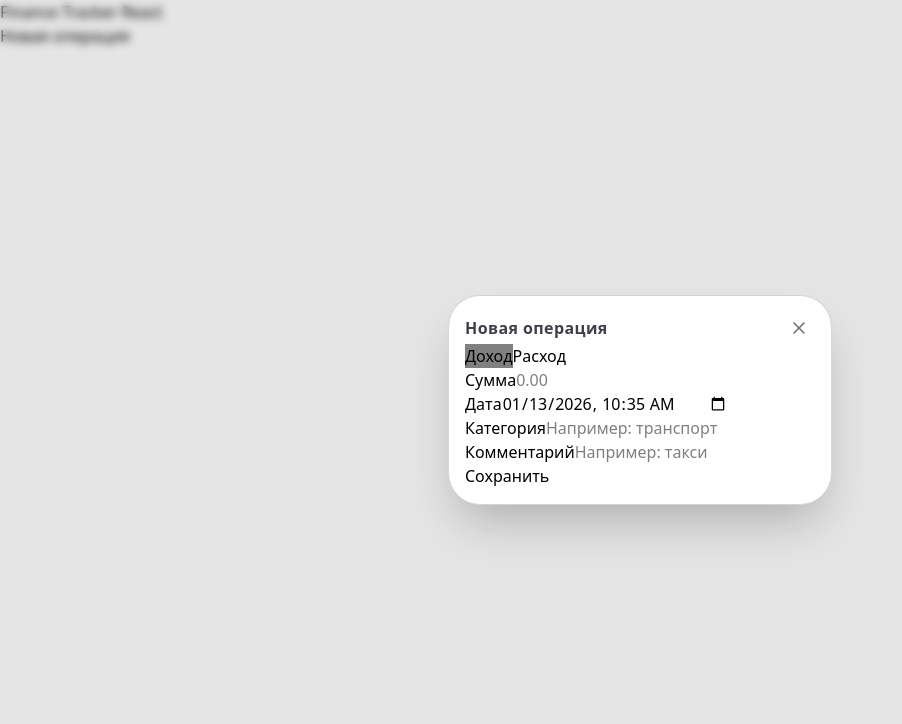
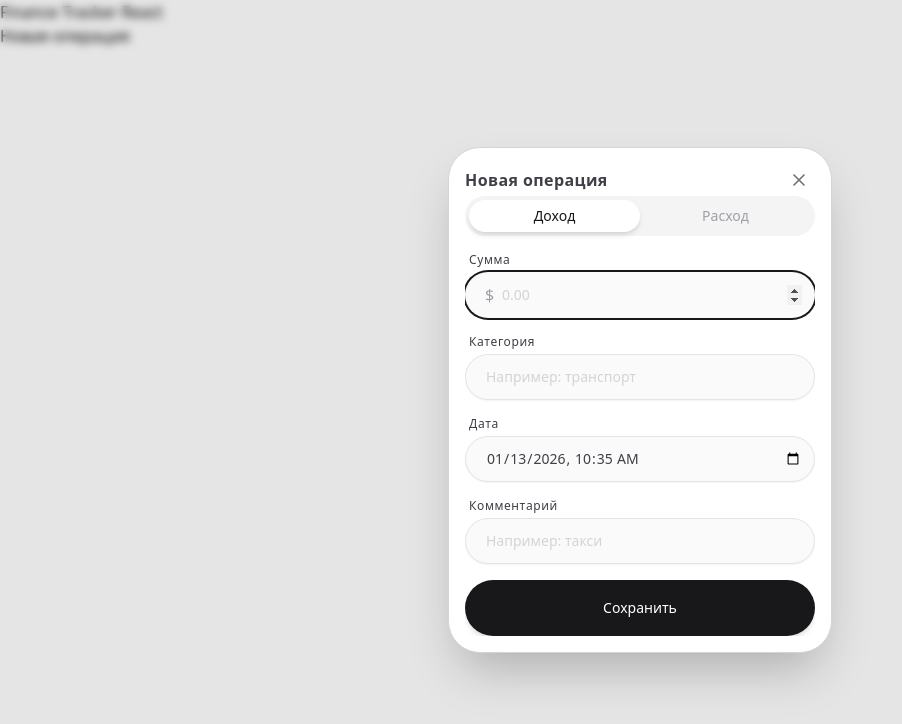
Before and after one commit to stanislavluft/fimi, a React (Vite) app: page / in a window 1280 px wide. Both pictures are taken after a click on the button "Новая операция". Shown: the top 724 px of the page, without its empty margins (0-902 px from the left). Built offline with nearby package versions, Linux system fonts and the light colour scheme.

Commit message:
ui: implement OperatioForm styles and refactor handleSubmit

```diff
--- a/src/components/OperationForm.tsx
+++ b/src/components/OperationForm.tsx
@@ -1,6 +1,7 @@
 import { useState, type FormEvent } from 'react';
 import type { Operation, OperationFormData, OperationType } from '../types';
 import { format, parseISO } from 'date-fns';
+import { Trash } from 'lucide-react';
 
 interface OperationFormProps {
   onSubmit: (formData: OperationFormData) => void;
@@ -29,33 +30,43 @@ function OperationForm({ onSubmit, onDeleteRequest, updateData }: OperationFormP
     setAmount('');
     setCategory('');
     setDescription('');
-    setDateTime('');
+    setDateTime(format(new Date(), "yyyy-MM-dd'T'HH:mm"));
   };
 
   return (
     <>
-      <form onSubmit={handleSubmit}>
+      <form className="flex flex-col space-y-4" onSubmit={handleSubmit}>
         {/* Type Button */}
-        <div>
+        <div className="flex justify-evenly rounded-4xl bg-zinc-100 p-1">
           <button
-            style={{ backgroundColor: type === 'income' ? 'gray' : '' }}
             type="button"
             onClick={() => setType('income')}
+            className={`flex-1 rounded-4xl py-1.5 text-sm transition-all duration-150 ${
+              type === 'income' ? 'bg-white text-zinc-900 shadow-md' : 'text-zinc-400'
+            }`}
           >
             Доход
           </button>
           <button
-            style={{ backgroundColor: type === 'expense' ? 'gray' : '' }}
             type="button"
             onClick={() => setType('expense')}
+            className={`flex-1 rounded-4xl py-1.5 text-sm transition-all duration-150 ${
+              type === 'expense' ? 'bg-white text-zinc-900 shadow-md' : 'text-zinc-400'
+            }`}
           >
             Расход
           </button>
         </div>
 
         {/* Amount Block */}
-        <div>
-          <label htmlFor="inputAmount">Сумма</label>
+        <div className="flex flex-col">
+          <label className="mb-1 ml-1 text-xs tracking-wider text-zinc-700" htmlFor="inputAmount">
+            Сумма
+          </label>
+          <div className="relative w-full">
+            <span className="pointer-events-none absolute top-1/2 left-4 ml-1 -translate-y-1/2 font-light text-zinc-400">
+              $
+            </span>
             <input
               value={amount}
               onChange={(e) => setAmount(e.target.value)}
@@ -65,24 +76,17 @@ function OperationForm({ onSubmit, onDeleteRequest, updateData }: OperationFormP
               placeholder="0.00"
               step="0.01"
               required
+              autoFocus
+              className="w-full rounded-4xl border-1 border-zinc-200 bg-zinc-50 p-3 pl-9 text-sm text-zinc-700 shadow-xs transition-all duration-150 placeholder:text-zinc-300 focus:border-transparent focus:ring-2 focus:ring-zinc-900 focus:outline-none"
             />
           </div>
-
-        {/* Date Block */}
-        <div>
-          <label htmlFor="inputDate">Дата</label>
-          <input
-            value={dateTime}
-            onChange={(e) => setDateTime(e.target.value)}
-            id="inputDate"
-            type="datetime-local"
-            required
-          />
         </div>
 
         {/* Category Block  */}
-        <div>
-          <label htmlFor="inputCategory">Категория</label>
+        <div className="flex flex-col">
+          <label className="mb-1 ml-1 text-xs tracking-wider text-zinc-700" htmlFor="inputCategory">
+            Категория
+          </label>
           <input
             value={category}
             onChange={(e) => setCategory(e.target.value)}
@@ -90,27 +94,58 @@ function OperationForm({ onSubmit, onDeleteRequest, updateData }: OperationFormP
             type="text"
             placeholder="Например: транспорт"
             required
+            className="rounded-4xl border-1 border-zinc-200 bg-zinc-50 p-3 pl-5 text-sm text-zinc-700 shadow-xs transition-all duration-150 placeholder:text-zinc-300 focus:border-transparent focus:ring-2 focus:ring-zinc-900 focus:outline-none"
+          />
+        </div>
+
+        {/* Date Block */}
+        <div className="flex flex-col">
+          <label className="mb-1 ml-1 text-xs tracking-wider text-zinc-700" htmlFor="inputDate">
+            Дата
+          </label>
+          <input
+            value={dateTime}
+            onChange={(e) => setDateTime(e.target.value)}
+            id="inputDate"
+            type="datetime-local"
+            required
+            className="rounded-4xl border-1 border-zinc-200 bg-zinc-50 p-3 pl-5 text-sm text-zinc-700 shadow-xs transition-all duration-150 placeholder:text-zinc-400 focus:border-transparent focus:ring-2 focus:ring-zinc-900 focus:outline-none"
           />
         </div>
 
         {/* Description Block  */}
-        <div>
-          <label htmlFor="inputDescription">Комментарий</label>
+        <div className="flex flex-col">
+          <label
+            className="mb-1 ml-1 text-xs tracking-wider text-zinc-700"
+            htmlFor="inputDescription"
+          >
+            Комментарий
+          </label>
           <input
             value={description}
             onChange={(e) => setDescription(e.target.value)}
             id="inputDescription"
             type="text"
             placeholder="Например: такси"
+            className="rounded-4xl border-1 border-zinc-200 bg-zinc-50 p-3 pl-5 text-sm text-zinc-700 shadow-xs transition-all duration-150 placeholder:text-zinc-300 focus:border-transparent focus:ring-2 focus:ring-zinc-900 focus:outline-none"
           />
         </div>
 
         {/* Save/Delete Button */}
-        <div>
-          <button type="submit">Сохранить</button>
+        <div className="flex w-full justify-center gap-2">
+          <button
+            className="flex h-14 w-full items-center justify-center rounded-4xl bg-zinc-900 text-sm font-medium text-white shadow-md transition-all duration-150 active:text-white/80"
+            type="submit"
+          >
+            Сохранить
+          </button>
           {updateData && (
-            <button type="button" onClick={() => onDeleteRequest?.(updateData)}>
-              Удалить
+            <button
+              type="button"
+              onClick={() => onDeleteRequest?.(updateData)}
+              className="flex h-14 w-18 items-center justify-center rounded-4xl bg-red-100/50 text-red-600 shadow-md transition-colors duration-150 active:text-red-400"
+            >
+              <Trash />
             </button>
           )}
         </div>
```
Lines whose indentation alone changed are shown as unchanged.
